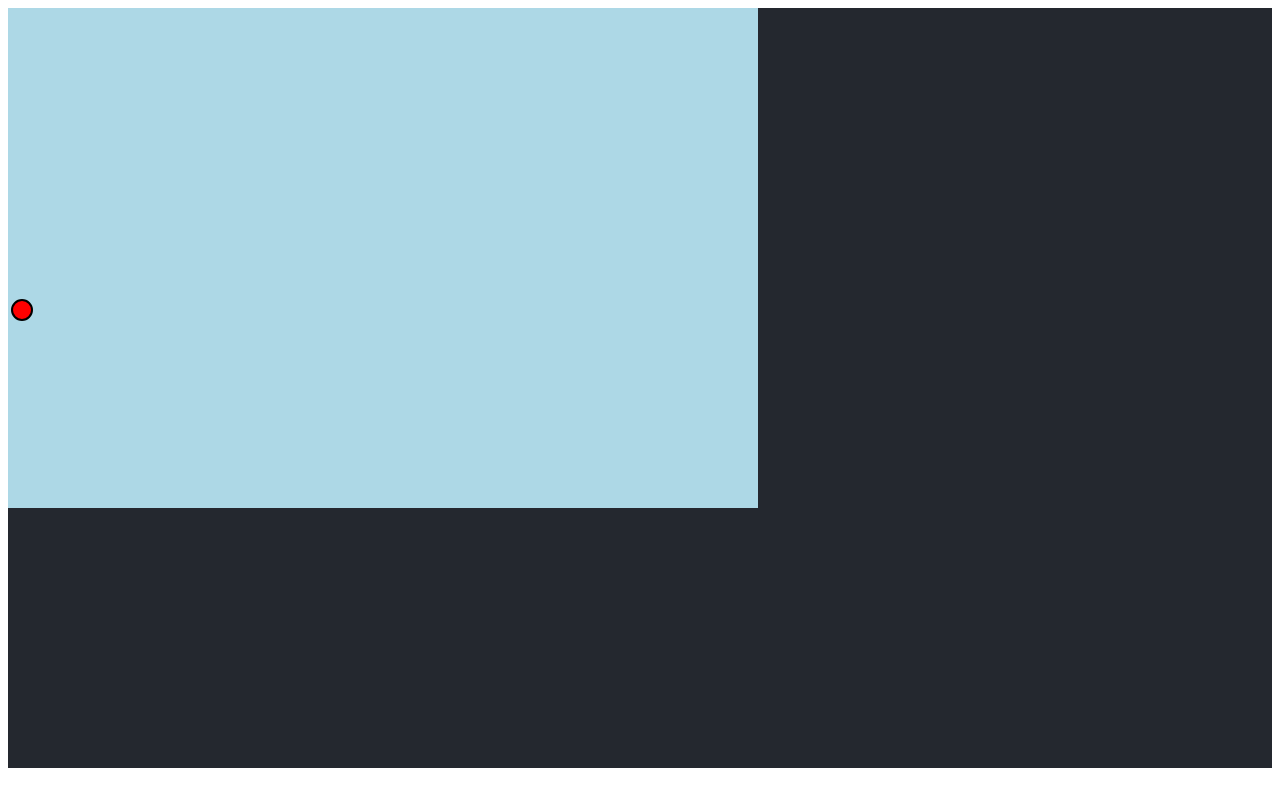
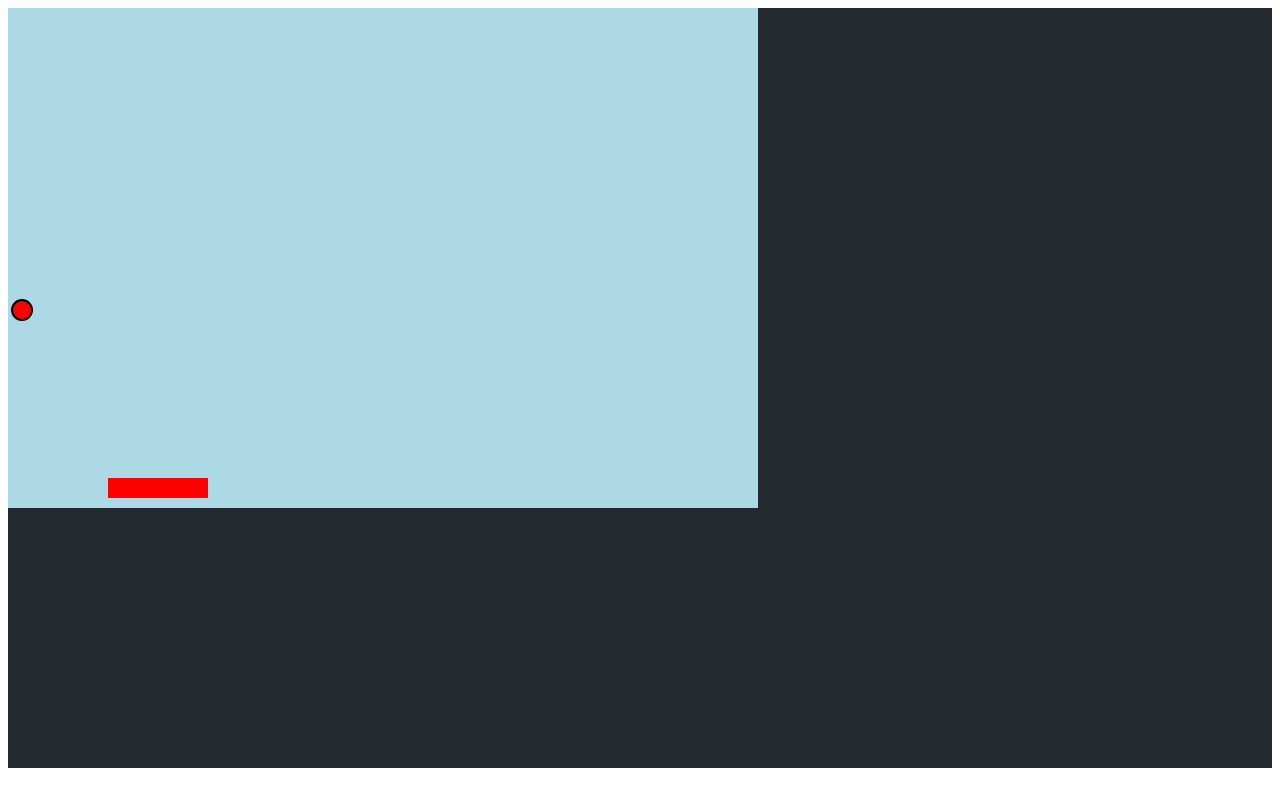
Before and after one commit to Arthurgallina1/arkade, a React (Create React App) app: page / in a window 1280 px wide. Built offline with nearby package versions, Linux system fonts and the light colour scheme.

Commit message:
add paddle and movement

```diff
--- a/src/breakout/Board.tsx
+++ b/src/breakout/Board.tsx
@@ -2,6 +2,7 @@ import { useEffect, useRef } from 'react'
 import styled from 'styled-components'
 import { BallMovement } from './Ball/movement'
 import data from './data'
+import Paddle from './Paddle'
 import WallColision from './util/WallColision'
 
 const BoardContainer = styled.canvas`
@@ -10,20 +11,33 @@ const BoardContainer = styled.canvas`
 
 export default function Board() {
   const canvasRef = useRef<any>(null)
-  const { ballObj } = data
+  const { ballObj, paddleProps } = data
 
   useEffect(() => {
     const render = () => {
       const canvas = canvasRef.current
       const ctx = canvas ? canvas.getContext('2d') : null
       ctx.clearRect(0, 0, canvas.width, canvas.height)
+
       BallMovement(ctx, ballObj)
+
       WallColision(ballObj, canvas)
+
+      Paddle(ctx, canvas, paddleProps)
       requestAnimationFrame(render)
     }
 
     render()
   }, [])
 
-  return <BoardContainer ref={canvasRef} height={500} width={750} />
+  return (
+    <BoardContainer
+      ref={canvasRef}
+      height={500}
+      width={750}
+      onMouseMove={(event) =>
+        (paddleProps.x = event.clientX - paddleProps.width / 2)
+      }
+    />
+  )
 }
--- /dev/null
+++ b/src/breakout/Paddle/index.ts
@@ -0,0 +1,47 @@
+function Paddle(
+  ctx: CanvasRenderingContext2D,
+  canvas: HTMLCanvasElement,
+  paddleProps: any,
+) {
+  class Paddle {
+    x: number
+    y: number
+    height: number
+    width: number
+    broke: boolean
+
+    //only x because Y is always set
+    constructor(x: number) {
+      this.x = x
+      this.y = canvas.height - 30
+      this.height = 20
+      this.width = paddleProps.width
+      this.broke = false
+    }
+    // path list of points connected by lines
+    move() {
+      ctx.beginPath() //stars new path deleiting list of sub paths
+      ctx.rect(this.x, this.y, this.width, this.height) // adds a rectangle to current path
+      //(its doenst draw to draw fill or stroke)
+      // to create and draw fillRect and strokeRect
+      ctx.fillStyle = this.broke ? 'white' : 'red'
+      ctx.strokeStyle = this.broke ? 'white' : 'red'
+      ctx.lineWidth = 1
+      ctx.shadowBlur = 0
+      ctx.shadowColor = 'blue'
+
+      //   ctx.strokeRect(this.x, this.y, this.width, this.height)
+      ctx.fill()
+    }
+  }
+
+  let paddle = new Paddle(paddleProps.x)
+  paddle.move()
+  if (paddleProps.x <= 0) {
+    paddleProps.x = 0
+  } else if (paddleProps.x + paddleProps.width >= canvas.width) {
+    paddleProps.x = canvas.width - paddleProps.width
+  }
+}
+
+export default Paddle
--- a/src/breakout/data/index.ts
+++ b/src/breakout/data/index.ts
@@ -21,6 +21,12 @@ const data = {
     score: 0,
     level: 1,
   },
+  paddleProps: {
+    height: 20,
+    width: 100,
+    x: 100,
+    color: 'orange',
+  },
 }
 
 export default data
```
